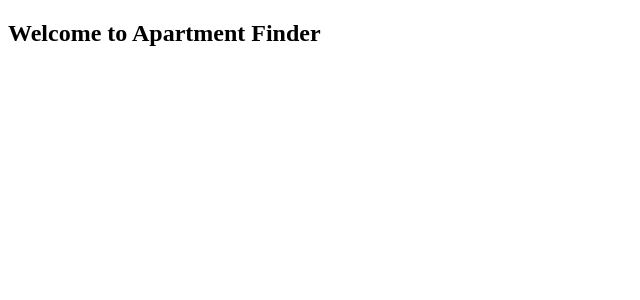
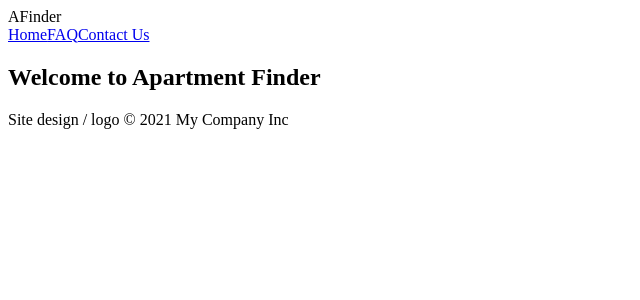
Before and after one commit to krauchuk/apartment-finder, a React app: page / in a window 1280 px wide. Shown: the top 300 px of the page, without its empty margins (0-640 px from the left). Built offline with nearby package versions, Linux system fonts and the light colour scheme.

Commit message:
added header and footer

```diff
--- a/src/components/App.jsx
+++ b/src/components/App.jsx
@@ -1,10 +1,15 @@
 import React from 'react'
+
+import Header from './common/Header'
+import Footer from './common/Footer'
 
 const App = () => {
   return (
-    <div>
+    <>
+      <Header />
       <h2>Welcome to Apartment Finder</h2>
-    </div>
+      <Footer />
+    </>
   )
 }
 
--- /dev/null
+++ b/src/components/common/Footer.jsx
@@ -0,0 +1,11 @@
+import React from 'react'
+
+const Footer = () => {
+  const year = new Date().getFullYear()
+
+  return <footer>
+    <div>Site design / logo © {year} My Company Inc</div>
+  </footer>
+}
+
+export default Footer
--- /dev/null
+++ b/src/components/common/Header.jsx
@@ -0,0 +1,14 @@
+import React from 'react'
+
+const Header = () => {
+  return <header>
+    <div>AFinder</div>
+    <nav>
+      <a href="/">Home</a>
+      <a href="/faq">FAQ</a>
+      <a href="/contact">Contact Us</a>
+    </nav>
+  </header>
+}
+
+export default Header
```
